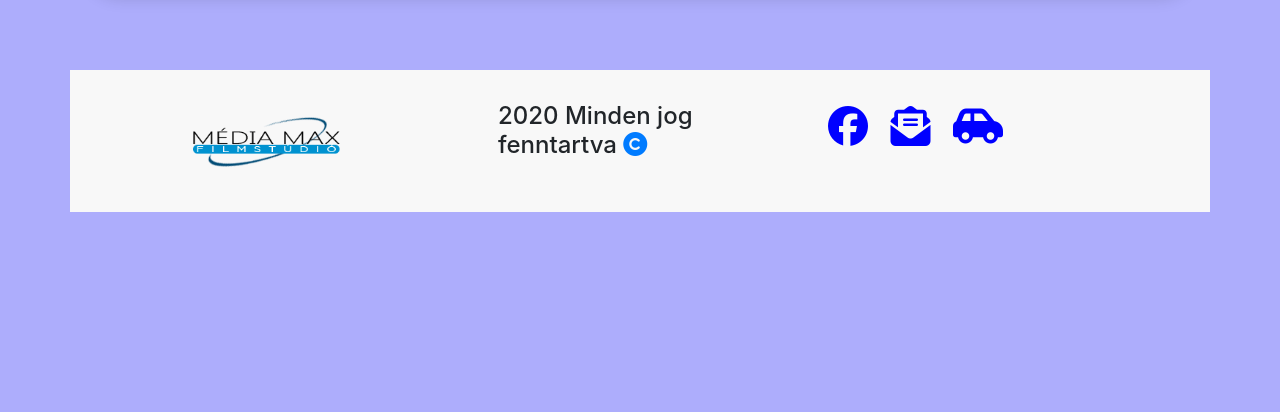
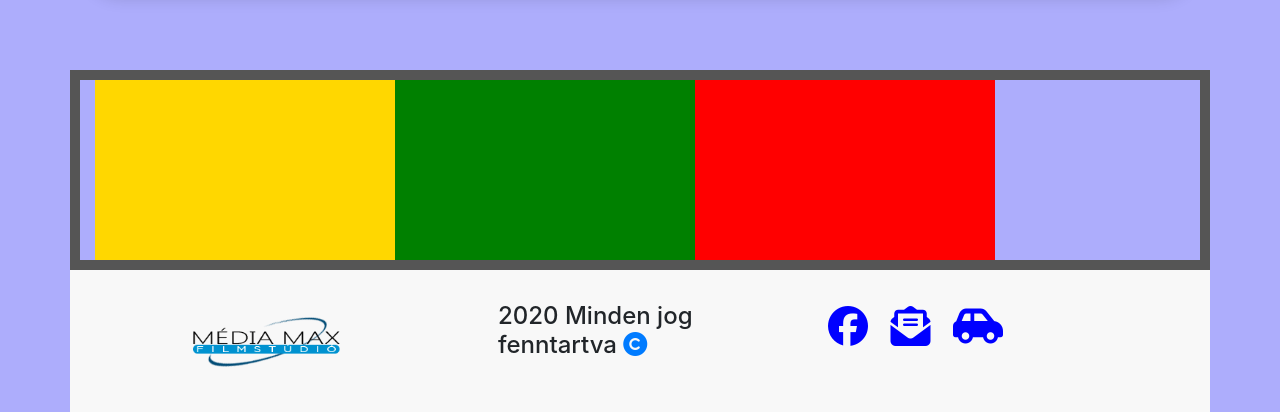
Before and after one commit to aticodein/media-max-filmstudio, a plain HTML site: page referenciak.html in a window 1280 px wide. Shown: the part 480-892 px from the top of the page. Before the commit the page ends 800 px from the top, so only its background shows below. Drawn offline with nearby package versions, Linux system fonts and the light colour scheme; a script that the page names is missing.

Commit message:
started small slider for referens logos

```diff
--- a/assets/css/style.css
+++ b/assets/css/style.css
@@ -552,3 +552,30 @@ h1 {
 .footer-logo {
    padding: 2px;
 }
+
+/*----------------Referenciak-Logo-Slider-----------------*/
+
+.ref-logo-slider {
+    display: flex;
+    border:10px solid #555;
+    height: 25vh;
+}
+
+.box {
+  width: 300px;
+}
+
+.box1 {
+
+    background: gold;
+}
+
+.box2 {
+    background: green;
+
+}
+
+.box3 {
+    background: red;
+
+}
--- a/referenciak.html
+++ b/referenciak.html
@@ -54,8 +54,6 @@
 
     </header>
 
-     <main>
-
 
     <!--------------------------------------Jumbotron---Image---------------------------------->
     <div class="container py-5">
@@ -70,8 +68,16 @@
     </div>
     </div>
 
+    <!--------------------------------------Carousel---------------------------------->
 
-</main>
+    <div class="container ref-logo-slider">
+      <div class="box box1"></div>
+      <div class="box box2"></div>
+      <div class="box box3"></div>
+    </div>
+
+
+
 <footer>
       <div class="footer container">
         <div class="row">
```
Also changed, not shown: assets/js/script.js (deleted).
